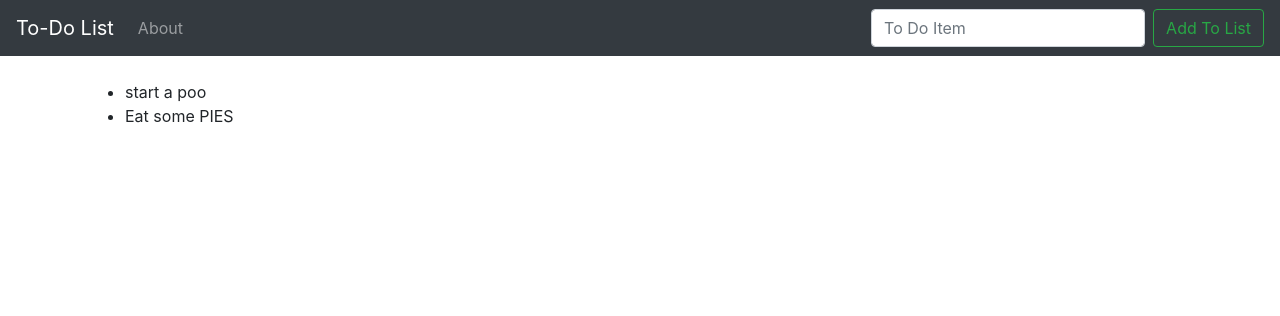
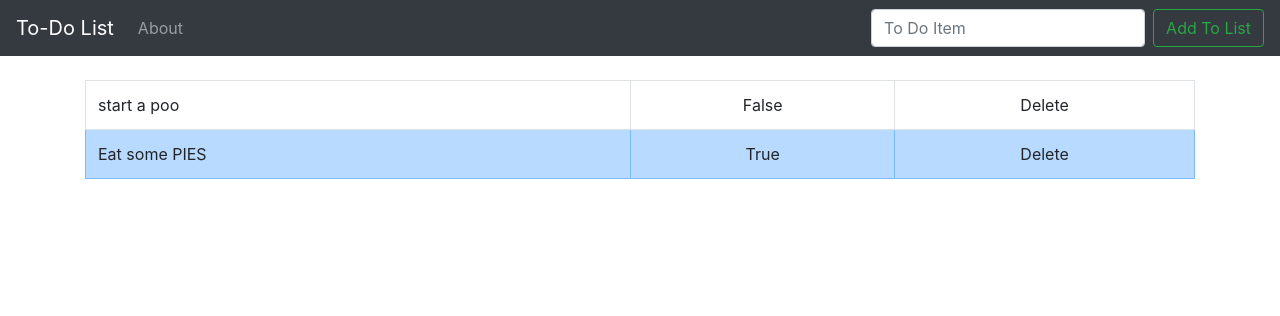
Before and after one commit to unionjak/djangostuff, a Django app: template my_app/todo_list/templates/home.html in a window 1280 px wide. Shown: the top 316 px of the page. Run offline with Django 3.2, Linux system fonts and the light colour scheme; the template is opened without the code that fills it: values that come from a table or form of the project are taken from there, others are empty; data comes from the database, SQL or seed files in the repository; both versions use the stored data as it was after the commit; parts of the project's set-up code (start-up, migrations or seed data) failed here and were passed over; some libraries are stand-ins or nearby versions.

Commit message:
video 19

```diff
--- a/my_app/todo_list/templates/home.html
+++ b/my_app/todo_list/templates/home.html
@@ -5,10 +5,22 @@
 
 
     {% if all_items %}
-    <ul>
+    <table class="table table-bordered">
         {% for things in all_items %}
-            <li>{{ things.item }}</li>
+            {% if things.completed %}
+                <tr class="table-primary">
+                    <td>{{ things.item }}</td>
+                    <td><center>{{ things.completed }}</center></td>
+                    <td><center>Delete</center></td>
+                </tr>
+            {% else %}
+                <tr>
+                    <td>{{ things.item }}</td>
+                    <td><center>{{ things.completed }}</center></td>
+                    <td><center>Delete</center></td>
+                </tr>
+            {% endif %}
         {% endfor %}
-    </ul>
+    </table>
     {% endif %}
 {% endblock %}
```
Also changed, not shown: my_app/db.sqlite3.
